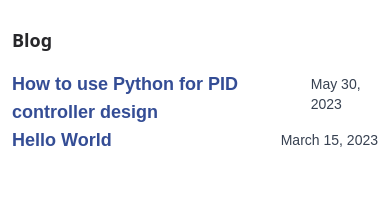
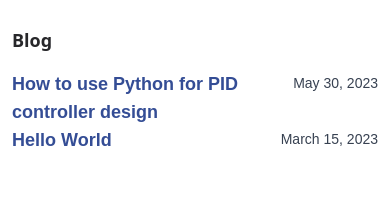
Before and after one commit to alefram/Alefram.github.io, a Next.js app: page / in a window 390 px wide. Shown: the part 335-539 px from the top of the page. Built offline with nearby package versions, Linux system fonts and the light colour scheme; a web font is replaced by a local one.

Commit message:
fix mobile version of post component

```diff
--- a/components/Post.jsx
+++ b/components/Post.jsx
@@ -6,13 +6,16 @@ const Post = ({ post }) => {
     return (
         <>
             <div className="flex justify-between">
+                <div>
                     <Link href={`/posts/${post.id}`}>
                         <a
-                        className=" font-bold font-nunito
+                            className="font-bold font-nunito
                         text-blue-900 text-opacity-90 text-lg lg:text-xl">
                             {post.title}
                         </a>
                     </Link>
+                </div>
+                <div className='justify-end whitespace-nowrap'>
                     <small
                         className="mt-1 font-nunito text-gray-700 text-sm
                             lg:text-base"
@@ -20,6 +23,7 @@ const Post = ({ post }) => {
                         <Date dateString={post.date}/>
                     </small>
                 </div>
+            </div>
         </>
     );
 }
```
Lines whose indentation alone changed are shown as unchanged.
